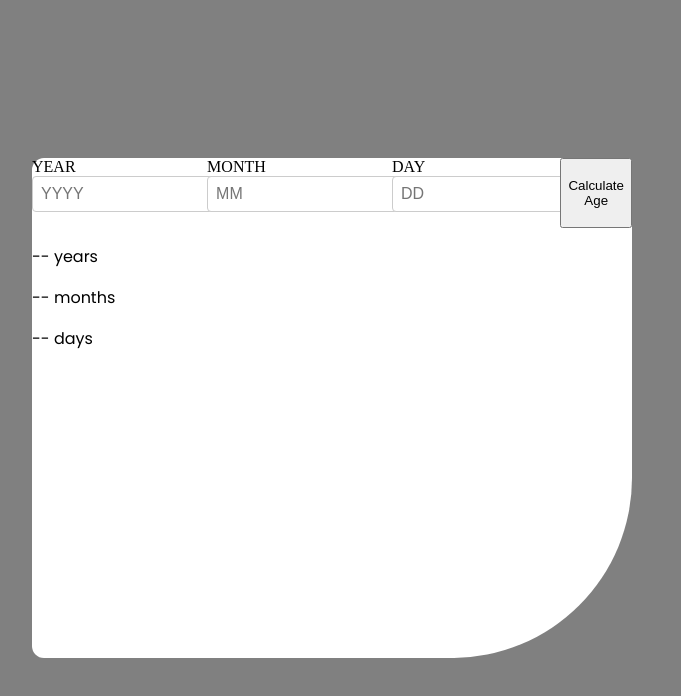
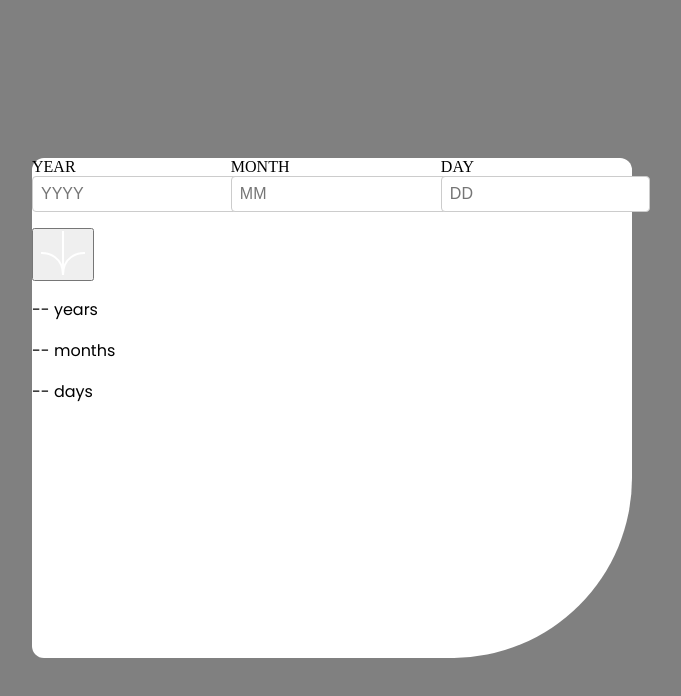
Before and after one commit to jpsalles21/age-calculator, a React (Vite) app: page / in a window 1280 px wide. Shown: the top 696 px of the page, without its empty margins (308-989 px from the left). Built offline with nearby package versions, Linux system fonts and the light colour scheme.

Commit message:
feat: add arrow icon

```diff
--- a/src/components/AgeCalculator/AgeCalculator.jsx
+++ b/src/components/AgeCalculator/AgeCalculator.jsx
@@ -1,6 +1,7 @@
 import { useState } from 'react';
 import Input from "../Input/Input";
 import './styles.css';
+import IconArrow from '../../assets/icon-arrow.svg'
 import AgeCalculatorResult from '../AgeCalculatorResult/AgeCalculatorResult';
 
 const AgeCalculator = () => {
@@ -21,7 +22,7 @@ const AgeCalculator = () => {
         const inputError = { year: '', month: '', day: '' };
 
         if (!year || year > currentYear) {
-            inputError.year = "Must be in the past or a valid year";
+            inputError.year = "Must be in the past";
             isValid = false;
         }
         if (!month || month < 1 || month > 12) {
@@ -81,7 +82,11 @@ const AgeCalculator = () => {
                     onChange={setDay}
                     error={errors.day}
                 />
-                <button onClick={handleClick}>Calculate Age</button>
+            </div>
+            <div className="age-calculator__button">
+                <button onClick={handleClick}>
+                    <img src={IconArrow} alt="" />
+                </button>
             </div>
             <AgeCalculatorResult
                 year={birthDate.year}
```
Also changed, not shown: src/assets/icon-arrow.svg (added).
